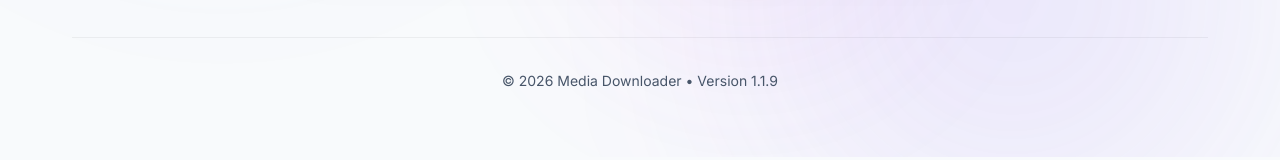
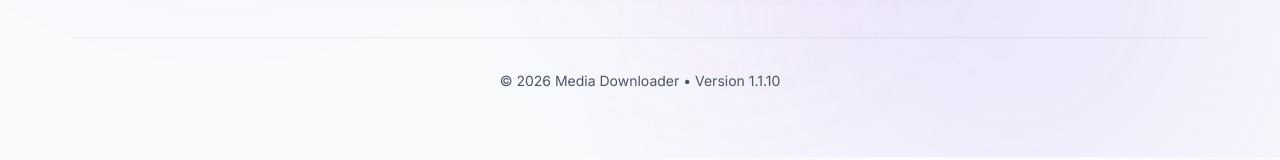
Before and after one commit to varshithdharmaj/link-download, a Next.js app: page / in a window 1280 px wide. Shown: the part 643-803 px from the top of the page. Built offline with nearby package versions, Linux system fonts and the light colour scheme.

Commit message:
chore: bump version to v1.1.10

```diff
--- a/app/page.tsx
+++ b/app/page.tsx
@@ -320,7 +320,7 @@ export default function Home() {
         )}
       </AnimatePresence>
       <footer style={{ marginTop: "4rem", padding: "2rem", borderTop: "1px solid rgba(0,0,0,0.05)", width: "100%", textAlign: "center", color: "var(--text-secondary)", fontSize: "0.875rem" }}>
-        <p>© 2026 Media Downloader • Version 1.1.9</p>
+        <p>© 2026 Media Downloader • Version 1.1.10</p>
       </footer>
     </main>
   );
```
